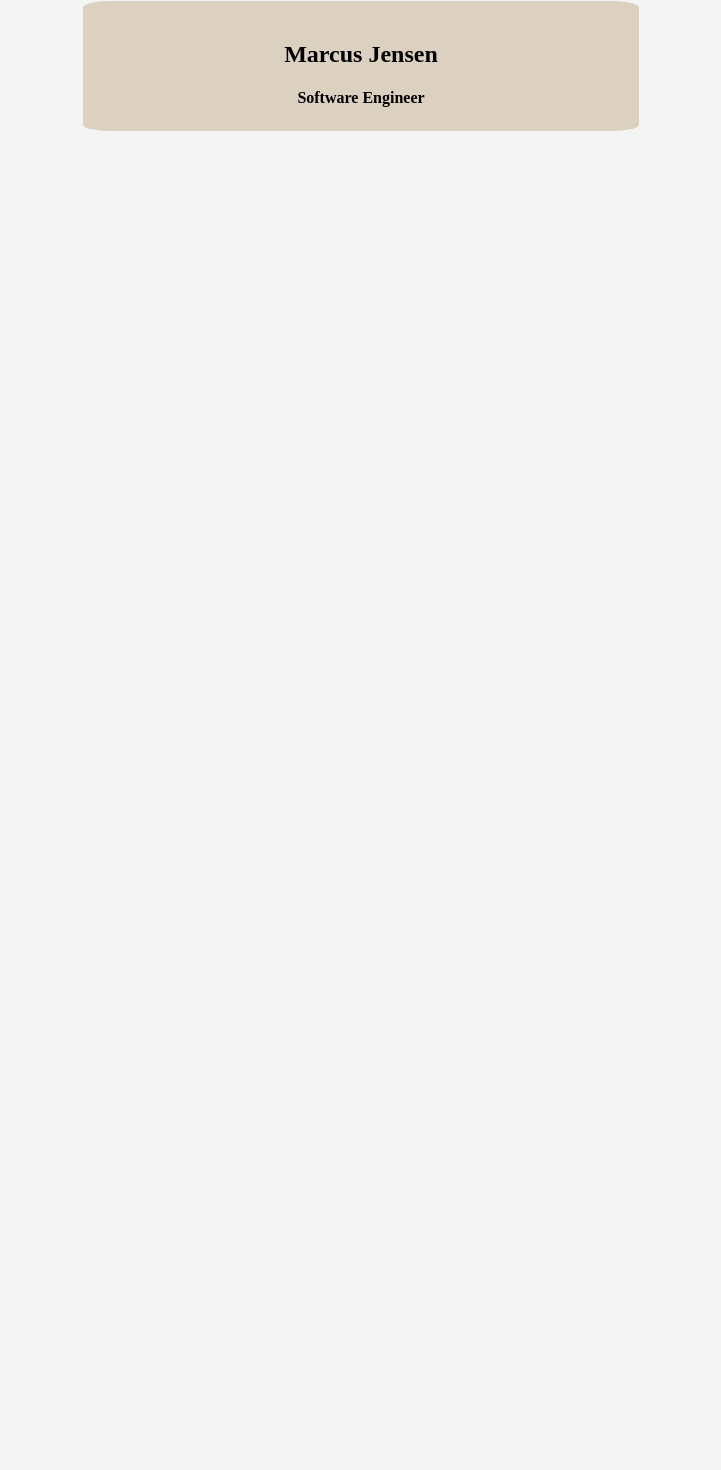
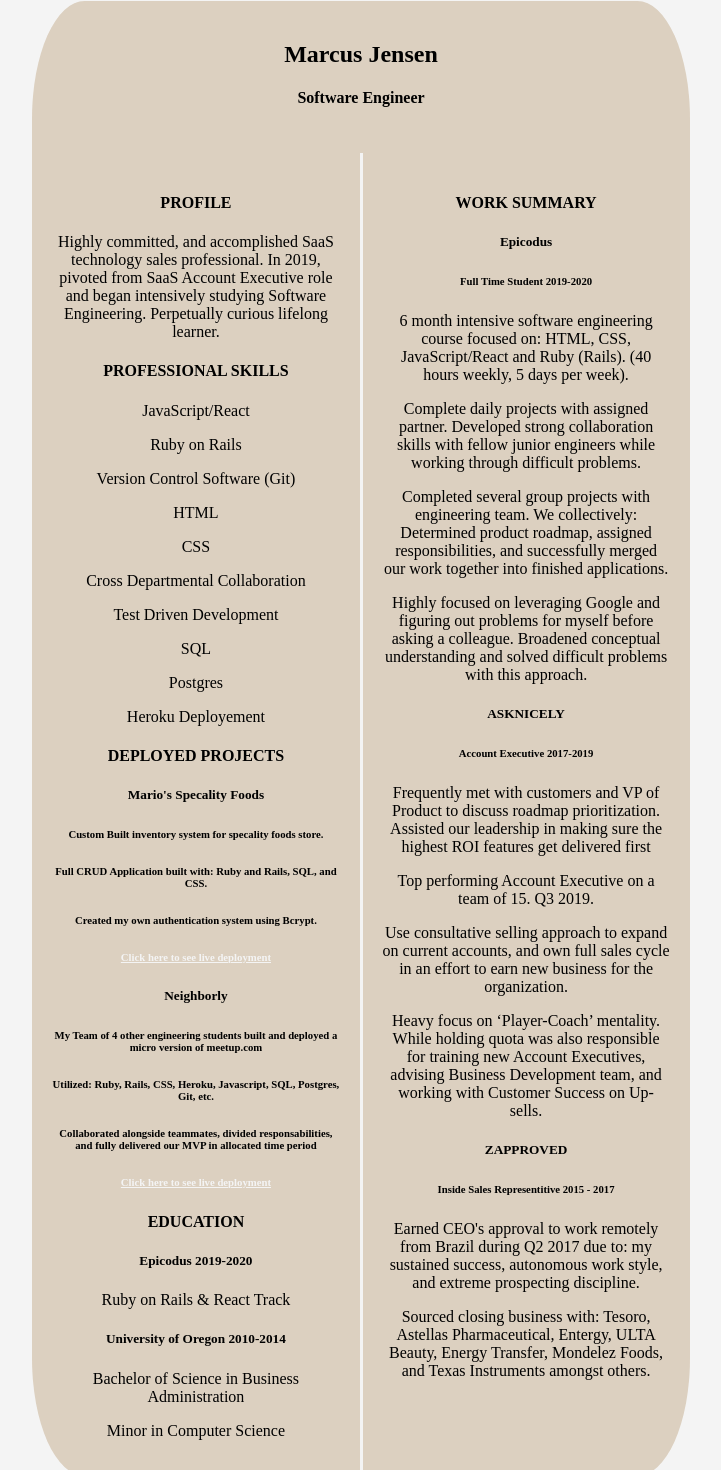
Before and after one commit to marcusjensen15/capstone-personal-site-blog, a React (Create React App) app: page /#/resume in a window 1280 px wide. Shown: the part 151-1621 px from the top of the page, without its empty margins (279-1000 px from the left). Before the commit the page ends 800 px from the top, so only its background shows below. Built offline with nearby package versions, Linux system fonts and the light colour scheme; no server answers.

Commit message:
add additional styling to resume page

```diff
--- a/src/components/resume.jsx
+++ b/src/components/resume.jsx
@@ -8,12 +8,12 @@
     textAlign: 'center',
     textAlign: 'center',
     fontSize: '2vh',
-    marginRight: '28%',
+    marginRight: '24%',
     marginBottom: '2%',
-    marginLeft: '28%',
+    marginLeft: '24%',
     backgroundColor: '#DCD0C0',
     fontFamily: 'Ariel',
-    borderRadius: '5%'
+    borderRadius: '8%'
   }
 
   const titleStyle = {
@@ -24,10 +24,106 @@
 
   }
 
+  const contentContainer = {
+    display: 'flex'
+  }
+
+  const column = {
+  flex: '50%',
+  padding: '2.5vh',
+  width: '40vh',
+  height: 'auto',
+  borderRight: 'solid #F4F4F4'
+}
+
+const column2 = {
+flex: '50%',
+padding: '2.5vh',
+width: '40vh',
+height: 'auto'
+}
+  const removeListDots = {
+    listStyleType: 'none'
+  }
+  //might need to push this div slightly to the left. UL is throwing off the center alignment. Might have to do this with all lists.
+  const listFont = {
+    fontSize: '2vh',
+    fontFamily: 'Ariel'
+  }
+  const linkStyle = {
+    color: '#F4F4F4'
+
+  }
+
+
   return(
     <div style={textCenter}>
       <h2 style={nameStyle}>Marcus Jensen</h2>
       <h4 style={titleStyle}>Software Engineer</h4>
+      <div style={contentContainer}>
+        <div style={column}>
+
+          <h4>PROFILE</h4>
+          <p style={listFont}>Highly committed, and accomplished SaaS technology sales professional. In 2019, pivoted from SaaS Account Executive role and began intensively studying Software Engineering. Perpetually curious lifelong learner.</p>
+          <h4>PROFESSIONAL SKILLS</h4>
+            <div style={listFont}>
+              <p>JavaScript/React</p>
+              <p>Ruby on Rails</p>
+              <p>Version Control Software (Git)</p>
+              <p>HTML</p>
+              <p>CSS</p>
+              <p>Cross Departmental Collaboration</p>
+              <p>Test Driven Development</p>
+              <p>SQL</p>
+              <p>Postgres</p>
+              <p>Heroku Deployement</p>
+            </div>
+            <h4>DEPLOYED PROJECTS</h4>
+              <h5>Mario's Specality Foods</h5>
+
+                <h6>Custom Built inventory system for specality foods store.</h6>
+                <h6>Full CRUD Application built with: Ruby and Rails, SQL, and CSS.</h6>
+                <h6>Created my own authentication system using Bcrypt.</h6>
+                <h6 ><a style={linkStyle} href="https://radiant-brushlands-64073.herokuapp.com/">Click here to see live deployment</a></h6>
+
+              <h5>Neighborly</h5>
+
+                <h6>My Team of 4 other engineering students built and deployed a micro version of meetup.com</h6>
+                <h6>Utilized: Ruby, Rails, CSS, Heroku, Javascript, SQL, Postgres, Git, etc.</h6>
+                <h6>Collaborated alongside teammates, divided responsabilities, and fully delivered our MVP in allocated time period</h6>
+                <h6><a style={linkStyle} href="http://team-neighborly.herokuapp.com/">Click here to see live deployment</a></h6>
+
+
+              <h4>EDUCATION</h4>
+                <h5>Epicodus 2019-2020</h5>
+                <p>Ruby on Rails & React Track</p>
+
+                <h5>University of Oregon 2010-2014</h5>
+                <p>Bachelor of Science in Business Administration</p>
+                <p>Minor in Computer Science</p>
+        </div>
+        <div style={column2}>
+          <h4>WORK SUMMARY</h4>
+            <h5>Epicodus</h5>
+            <h6>Full Time Student 2019-2020</h6>
+            <p>6 month intensive software engineering course focused on: HTML, CSS, JavaScript/React and Ruby (Rails). (40 hours weekly, 5 days per week).</p>
+            <p>Complete daily projects with assigned partner. Developed strong collaboration skills with fellow junior engineers while working through difficult problems.</p>
+            <p>Completed several group projects with engineering team. We collectively: Determined product roadmap, assigned responsibilities, and successfully merged our work together into finished applications.</p>
+            <p>Highly focused on leveraging Google and figuring out problems for myself before asking a colleague. Broadened conceptual understanding and solved difficult problems with this approach.</p>
+            <h5>ASKNICELY</h5>
+            <h6>Account Executive 2017-2019</h6>
+            <p>Frequently met with customers and VP of Product to discuss roadmap prioritization. Assisted our leadership in making sure the highest ROI features get delivered first</p>
+            <p>Top performing Account Executive on a team of 15. Q3 2019.</p>
+            <p>Use consultative selling approach to expand on current accounts, and own full sales cycle in an effort to earn new business for the organization.</p>
+            <p>Heavy focus on ‘Player-Coach’ mentality. While holding quota was also responsible for training new Account Executives, advising Business Development team, and working with Customer Success on Up-sells.</p>
+
+            <h5>ZAPPROVED</h5>
+            <h6>Inside Sales Representitive 2015 - 2017</h6>
+            <p>Earned CEO's approval to work remotely from Brazil during Q2 2017 due to: my sustained success, autonomous work style, and extreme prospecting discipline.</p>
+            <p>Sourced closing business with: Tesoro, Astellas Pharmaceutical, Entergy, ULTA Beauty, Energy Transfer, Mondelez Foods, and Texas Instruments amongst others.</p>
+        </div>
+
+      </div>
 
     </div>
   );
```
